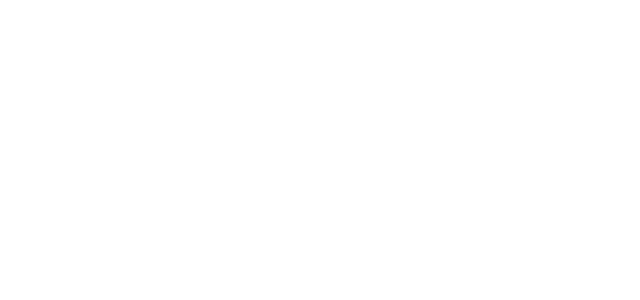
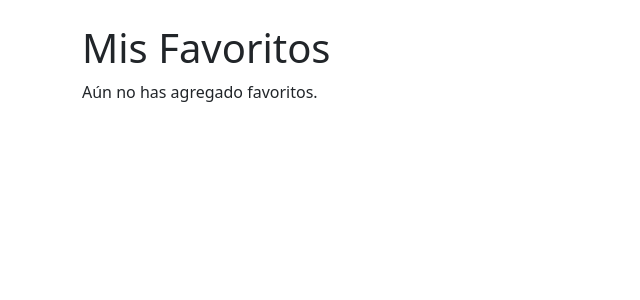
Before and after one commit to Alexander-Ajalla/PV-TP-Integrador-Grupo09, a React (Vite) app: page /favoritos in a window 1280 px wide. Before the commit this address had no page. Shown: the top 300 px of the page, without its empty margins (0-640 px from the left). Built offline with nearby package versions, Linux system fonts and the light colour scheme.

Commit message:
fix: Mejora en la exportacion de Favorites y descomentando ruta para visualizar la vista

```diff
--- a/src/App.jsx
+++ b/src/App.jsx
@@ -1,24 +1,22 @@
 import { BrowserRouter, Route, Routes } from "react-router-dom";
-// import { ProductProvider } from "./context/ProductContext";
 // import NavBar from './components/NavBar.jsx';
 import Home from "./views/Home.jsx";
+import Favorites from './views/Favorites.jsx';
 
 // import ProductDetails from './views/ProductDetails.jsx';
 // import ProductForm from './views/ProductForm.jsx';
-// import Favorites from './views/Favorites.jsx';
 // import About from './views/About.jsx';
 
 // import Footer from './components/Footer'; // * Por si agregamos un footer
 function App() {
   return (
-    // <ProductProvider>
       <div className="d-flex flex-column min-vh-100">
         {/* <NavBar /> */}
         <main className="flex-grow-1 container py-4">
           <Routes>
             <Route path="/" element={<Home />} />
-            {/* <Route path="/favoritos" element={<Favorites/>}/>
-            <Route path="/productos/:id" element={<ProductDetails />} />
+            <Route path="/favoritos" element={<Favorites/>}/>
+            {/* <Route path="/productos/:id" element={<ProductDetails />} />
             <Route path="/productos/nuevo" element={<ProductForm />} />
             <Route path="/productos/:id/editar" element={<ProductForm />} />
             <Route path="/acerca" element={<About />} /> */}
@@ -26,7 +24,6 @@ function App() {
         </main>
         {/* <Footer />  */}
       </div>
-    // </ProductProvider>
   );
 }
 export default App;
--- a/src/views/Favorites.jsx
+++ b/src/views/Favorites.jsx
@@ -1,7 +1,7 @@
 import { useSelector } from "react-redux";
 import ProductCard from "../components/ProductCard";
 
-export const FavoritesPage = () => {
+const Favorites = () => {
   const favorites = useSelector((state) => state.products.favorites);
 
   return (
@@ -23,3 +23,5 @@ export const FavoritesPage = () => {
     </>
   );
 };
+
+export default Favorites;
```
